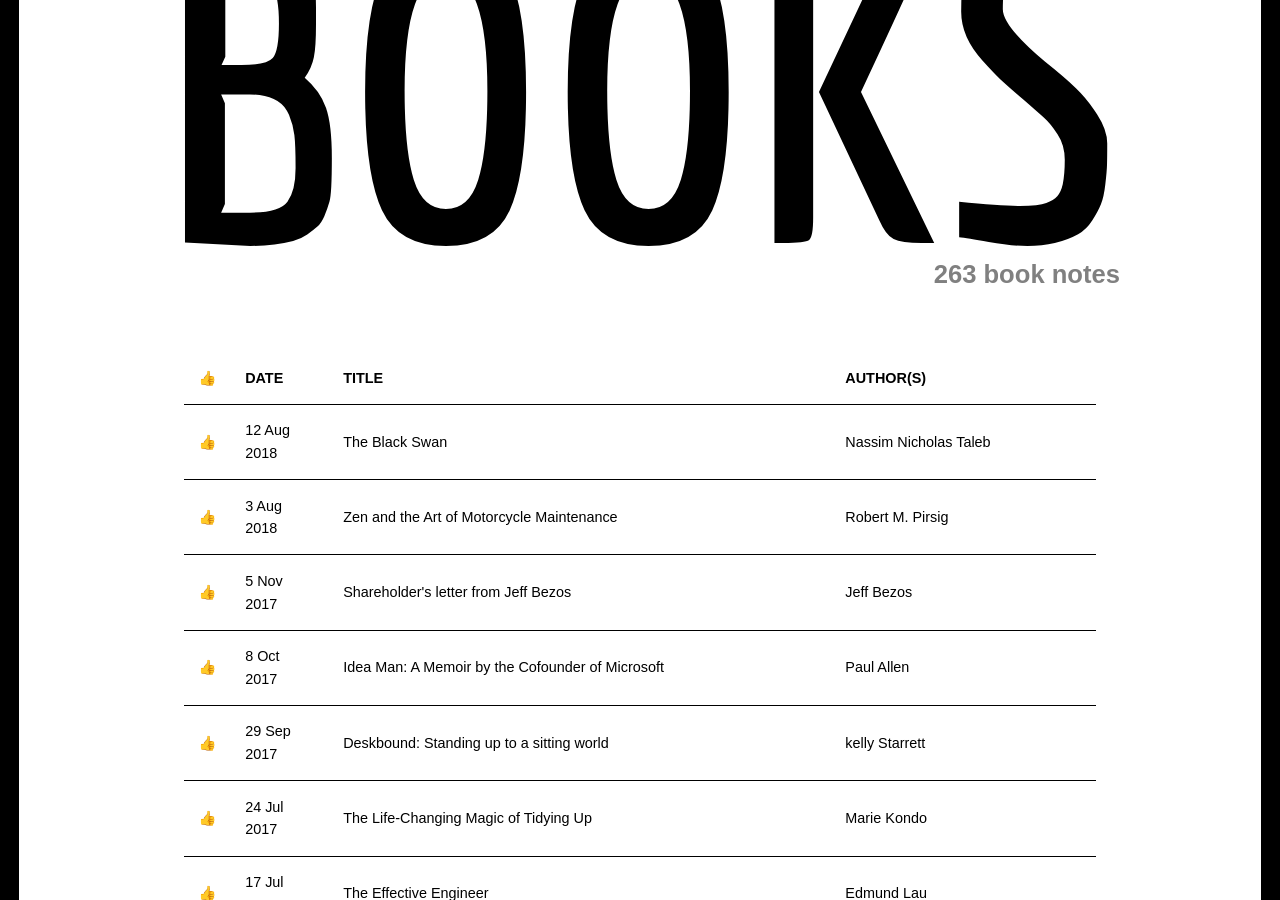
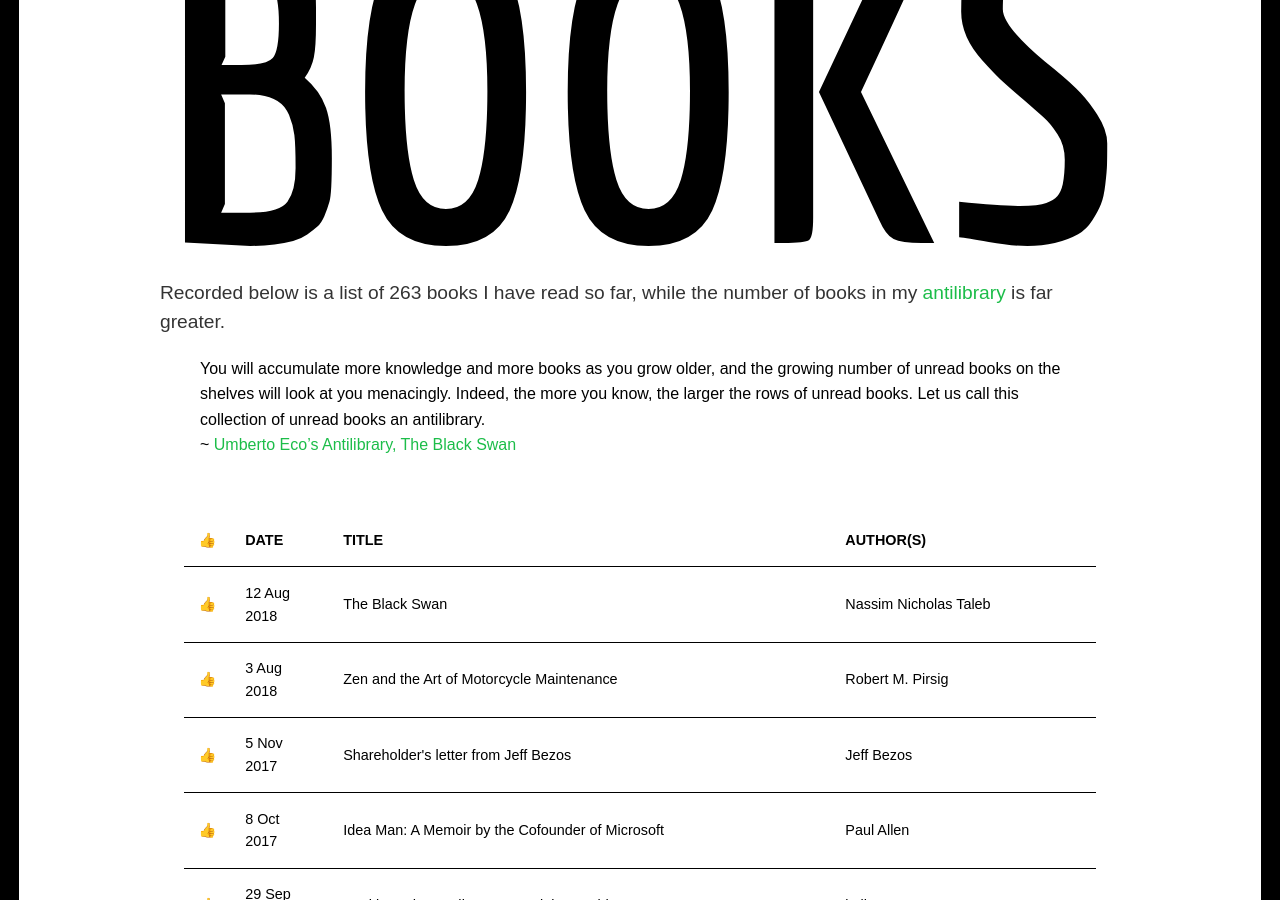
Before and after one commit to sayanee/books, a Jekyll site: the page built from index.html, in a window 1280 px wide and 900 px high, scrolled down 400 px. Built offline with Jekyll 4.4.1, drawn with Linux system fonts in a browser that asks for light colours; some web fonts are replaced.

Commit message:
Add a note on antilibrary and about page

```diff
--- a/index.html
+++ b/index.html
@@ -4,7 +4,15 @@
 
 <div class="home">
   <h1 class="title">Books</h1>
-  <h2 class="subtitle">{{ site.posts | size }} book notes</h2>
+
+  <br>
+  <p>Recorded below is a list of {{ site.posts | size }} books I have read so far, while the number of books in my <a href="https://www.brainpickings.org/2015/03/24/umberto-eco-antilibrary/">antilibrary</a> is far greater.</p>
+
+  <blockquote cite="https://www.amazon.com/Black-Swan-Second-Improbable-Incerto-ebook/dp/B00139XTG4">
+    You will accumulate more knowledge and more books as you grow older, and the growing number of unread books on the shelves will look at you menacingly. Indeed, the more you know, the larger the rows of unread books. Let us call this collection of unread books an antilibrary.
+    <br>
+    ~ <a href="https://www.amazon.com/Black-Swan-Second-Improbable-Incerto-ebook/dp/B00139XTG4">Umberto Eco’s Antilibrary, The Black Swan</a>
+  </blockquote>
 
   <table class="post-list">
     <thead>
```
Also changed, not shown: about.md (+1 -3 lines).
